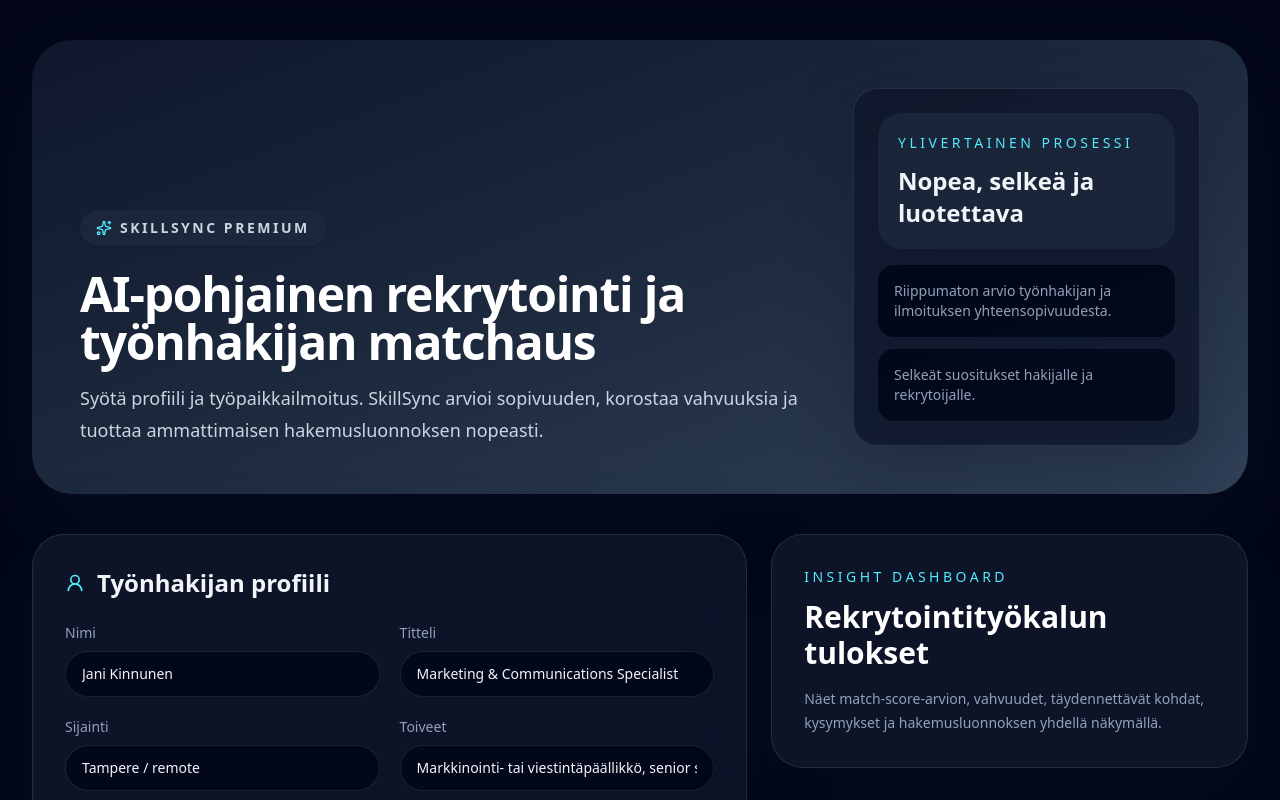
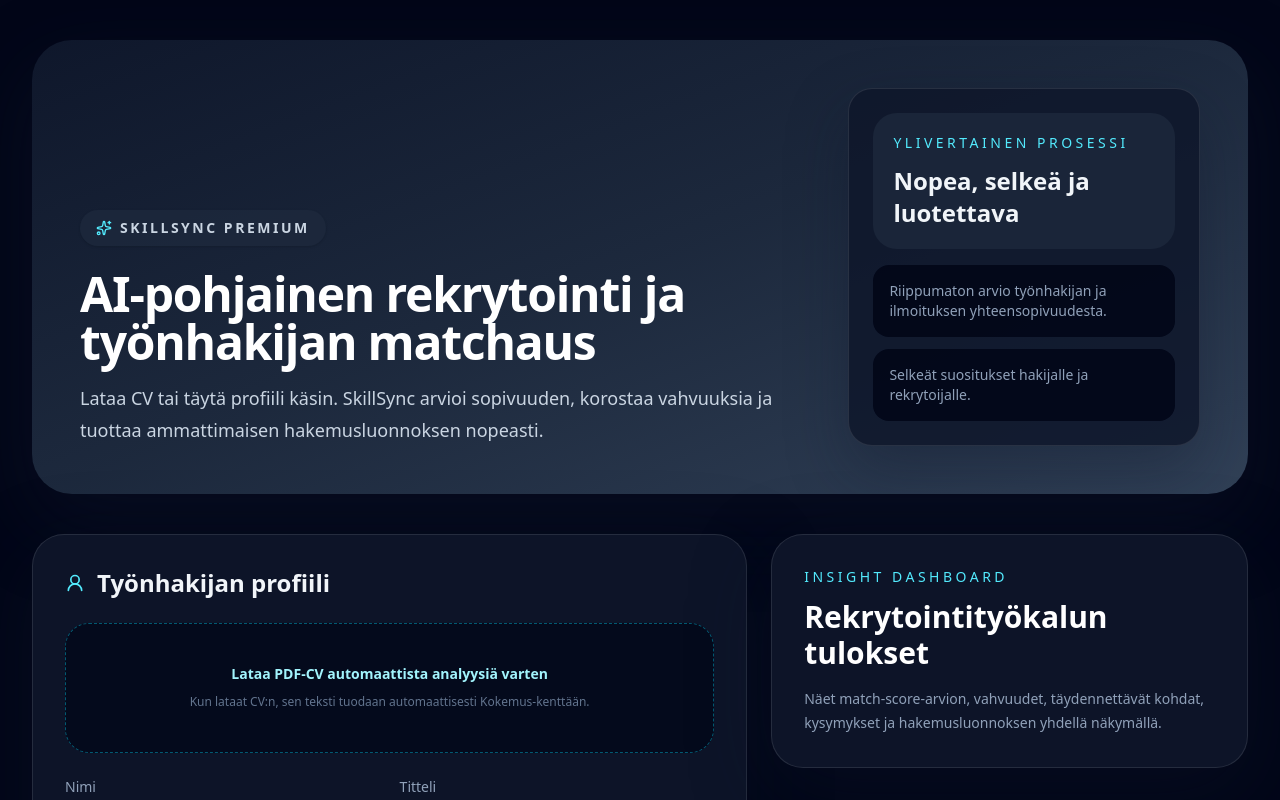
Before and after one commit to skippari-gh/skillsync-mvp, a Next.js app: page / in a window 1280 px wide. Shown: the top 800 px of the page. Built offline with nearby package versions, Linux system fonts and the light colour scheme.

Commit message:
add cv upload UI

```diff
--- a/app/page.tsx
+++ b/app/page.tsx
@@ -1,6 +1,6 @@
 "use client";
 
-import { useState } from "react";
+import React, { useState } from "react";
 import { Briefcase, FileText, Sparkles, UserRound } from "lucide-react";
 
 type Candidate = {
@@ -57,7 +57,39 @@
   const [job, setJob] = useState<Job>(initialJob);
   const [result, setResult] = useState<MatchResult | null>(null);
   const [loading, setLoading] = useState(false);
+  const [uploading, setUploading] = useState(false);
   const [error, setError] = useState("");
+
+  async function uploadCV(file: File) {
+    try {
+      setUploading(true);
+      setError("");
+
+      const formData = new FormData();
+      formData.append("file", file);
+
+      const response = await fetch("/api/upload-cv", {
+        method: "POST",
+        body: formData,
+      });
+
+      if (!response.ok) {
+        throw new Error("Upload failed");
+      }
+
+      const data = await response.json();
+
+      setCandidate({
+        ...candidate,
+        experience: data.text,
+      });
+    } catch (error) {
+      console.error(error);
+      setError("CV:n lataus epäonnistui. Tarkista, että tiedosto on PDF.");
+    } finally {
+      setUploading(false);
+    }
+  }
 
   async function runMatch() {
     setLoading(true);
@@ -116,7 +148,7 @@
                   AI-pohjainen rekrytointi ja työnhakijan matchaus
                 </h1>
                 <p className="text-base leading-8 text-slate-300 sm:text-lg">
-                  Syötä profiili ja työpaikkailmoitus. SkillSync arvioi
+                  Lataa CV tai täytä profiili käsin. SkillSync arvioi
                   sopivuuden, korostaa vahvuuksia ja tuottaa ammattimaisen
                   hakemusluonnoksen nopeasti.
                 </p>
@@ -150,6 +182,31 @@
               <div className="mb-6 flex items-center gap-3 text-slate-100">
                 <UserRound className="h-5 w-5 text-cyan-300" />
                 <h2 className="text-2xl font-semibold">Työnhakijan profiili</h2>
+              </div>
+
+              <div className="mb-6 rounded-3xl border border-dashed border-cyan-400/40 bg-slate-950/70 p-5">
+                <label className="flex cursor-pointer flex-col items-center justify-center rounded-2xl px-6 py-5 text-center text-sm text-slate-300 transition hover:bg-slate-900">
+                  <input
+                    type="file"
+                    accept=".pdf"
+                    className="hidden"
+                    onChange={(e) => {
+                      const file = e.target.files?.[0];
+                      if (file) uploadCV(file);
+                    }}
+                  />
+
+                  <span className="font-semibold text-cyan-200">
+                    {uploading
+                      ? "Ladataan CV:tä..."
+                      : "Lataa PDF-CV automaattista analyysiä varten"}
+                  </span>
+
+                  <span className="mt-2 text-xs leading-5 text-slate-500">
+                    Kun lataat CV:n, sen teksti tuodaan automaattisesti
+                    Kokemus-kenttään.
+                  </span>
+                </label>
               </div>
 
               <div className="grid gap-5 sm:grid-cols-2">
@@ -186,7 +243,7 @@
             <section className="rounded-[2rem] border border-cyan-500/10 bg-slate-950/80 p-6 shadow-[0_18px_45px_rgba(15,23,42,0.25)]">
               <button
                 onClick={runMatch}
-                disabled={loading}
+                disabled={loading || uploading}
                 className="w-full rounded-3xl bg-gradient-to-r from-cyan-400 via-slate-100 to-cyan-300 px-6 py-4 text-base font-semibold text-slate-950 transition hover:brightness-105 disabled:cursor-not-allowed disabled:opacity-60"
               >
                 {loading ? "Analysoidaan..." : "Tee AI-matchaus"}
```
